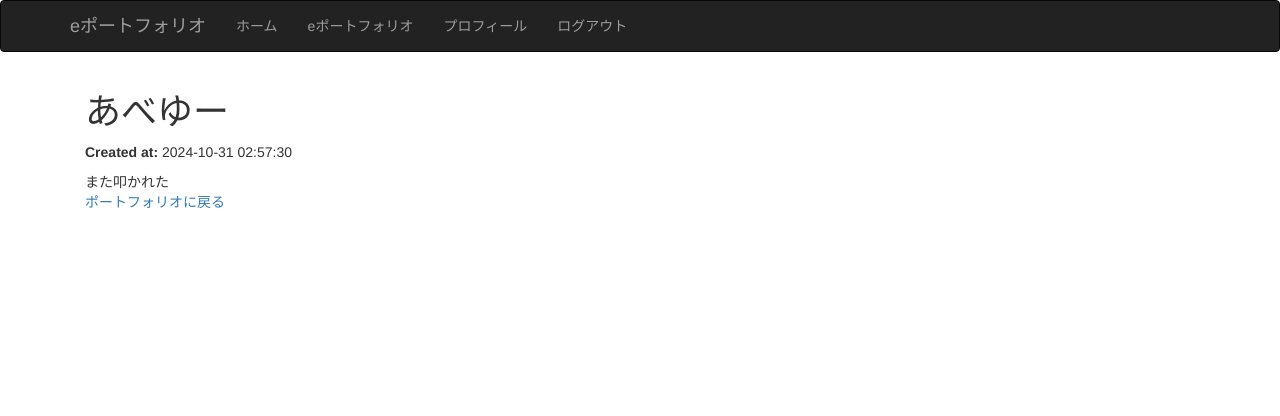
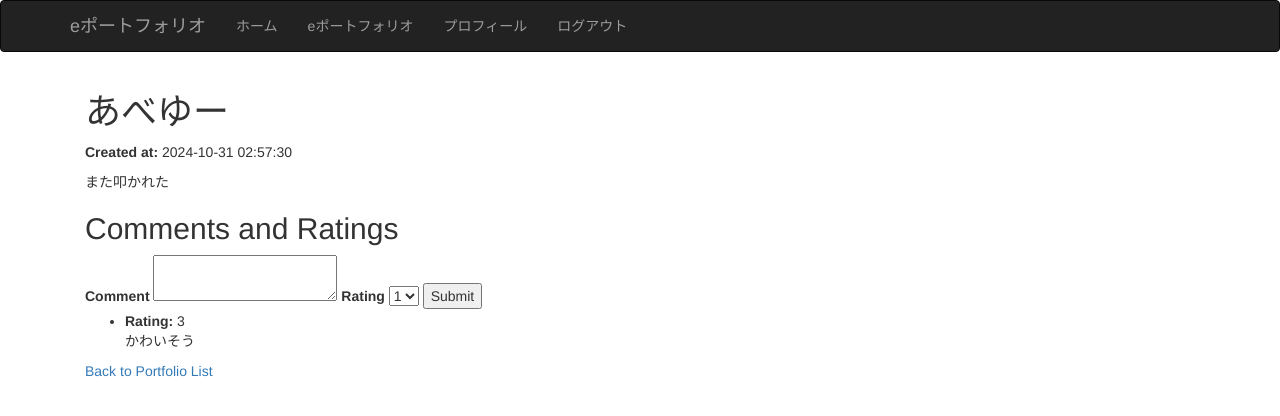
Before and after one commit to furuyashikiiori/Eport-folio, a Flask app: page /portfolio/1 in a window 1280 px wide. Shown: the top 416 px of the page. Run offline with Flask 3, Linux system fonts and the light colour scheme; a user stored in the database is signed in; data comes from the database, SQL or seed files in the repository; both versions use the stored data as it was after the commit; some libraries are stand-ins or nearby versions.

Commit message:
一旦教師側基本

```diff
--- a/app.py
+++ b/app.py
@@ -1,5 +1,5 @@
 from flask import Flask, render_template, redirect, url_for, session, request, flash
-from forms import RegistrationForm, LoginForm, PortfolioForm, ProfileEditForm
+from forms import RegistrationForm, LoginForm, PortfolioForm, ProfileEditForm, SearchForm, CommentForm
 from models import User, Portfolio
 from werkzeug.security import generate_password_hash, check_password_hash
 import sqlite3
@@ -39,6 +39,18 @@ def create_tables():
             FOREIGN KEY (user_id) REFERENCES user (id)
         )
     ''')
+    cursor.execute('''
+        CREATE TABLE IF NOT EXISTS comments (
+            id INTEGER PRIMARY KEY AUTOINCREMENT,
+            portfolio_id INTEGER,
+            teacher_id INTEGER,
+            comment TEXT,
+            rating INTEGER,
+            created_at TIMESTAMP DEFAULT CURRENT_TIMESTAMP,
+            FOREIGN KEY (portfolio_id) REFERENCES portfolio (id),
+            FOREIGN KEY (teacher_id) REFERENCES user (id)
+        )
+    ''')
     conn.commit()
     conn.close()
 
@@ -69,6 +81,29 @@ def register():
         return redirect(url_for('login'))
     return render_template('register.html', form=form)
 
+# @app.route('/login', methods=['GET', 'POST'])
+# def login():
+#     form = LoginForm()
+#     if form.validate_on_submit():
+#         username = form.username.data
+#         password = form.password.data
+
+#         conn = get_db_connection()
+#         cursor = conn.cursor()
+#         cursor.execute("SELECT * FROM user WHERE username = ?", (username,))
+#         user_row = cursor.fetchone()
+#         conn.close()
+
+#         if user_row and check_password_hash(user_row['password'], password):
+#             user = User(user_row['id'], user_row['username'], user_row['password'], user_row['role'])
+#             session['user_id'] = user.id
+#             session['role'] = user.role
+#             flash('Login successful!', 'success')
+#             return redirect(url_for('index'))
+#         else:
+#             flash('Login failed. Check your username and/or password.', 'danger')
+#     return render_template('login.html', form=form)
+
 @app.route('/login', methods=['GET', 'POST'])
 def login():
     form = LoginForm()
@@ -87,9 +122,14 @@ def login():
             session['user_id'] = user.id
             session['role'] = user.role
             flash('Login successful!', 'success')
-            return redirect(url_for('index'))
+
+            if user.role == 'teacher':
+                return redirect(url_for('teacher_dashboard'))
+            else:
+                return redirect(url_for('index'))
         else:
             flash('Login failed. Check your username and/or password.', 'danger')
+
     return render_template('login.html', form=form)
 
 @app.route('/logout')
@@ -103,6 +143,7 @@ def portfolio():
     if 'user_id' not in session:
         flash('You need to be logged in to view this page.', 'danger')
         return redirect(url_for('login'))
+
     form = PortfolioForm()
     if form.validate_on_submit():
         title = form.title.data
@@ -129,24 +170,25 @@ def portfolio():
 
     return render_template('portfolio.html', form=form, portfolios=portfolios)
 
-@app.route('/portfolio/<int:portfolio_id>')
-def show_portfolio(portfolio_id):
-    if 'user_id' not in session:
-        flash('You need to be logged in to view this page.', 'danger')
-        return redirect(url_for('login'))
 
-    conn = get_db_connection()
-    cursor = conn.cursor()
-    cursor.execute("SELECT * FROM portfolio WHERE id = ?", (portfolio_id,))
-    portfolio_row = cursor.fetchone()
-    conn.close()
+# @app.route('/portfolio/<int:portfolio_id>')
+# def show_portfolio(portfolio_id):
+#     if 'user_id' not in session:
+#         flash('You need to be logged in to view this page.', 'danger')
+#         return redirect(url_for('login'))
 
-    if portfolio_row:
-        portfolio = Portfolio(portfolio_row['id'], portfolio_row['user_id'], portfolio_row['title'], portfolio_row['content'], portfolio_row['created_at'])
-        return render_template('portfolio_detail.html', portfolio=portfolio)
-    else:
-        flash('Portfolio not found.', 'danger')
-        return redirect(url_for('portfolio'))
+#     conn = get_db_connection()
+#     cursor = conn.cursor()
+#     cursor.execute("SELECT * FROM portfolio WHERE id = ?", (portfolio_id,))
+#     portfolio_row = cursor.fetchone()
+#     conn.close()
+
+#     if portfolio_row:
+#         portfolio = Portfolio(portfolio_row['id'], portfolio_row['user_id'], portfolio_row['title'], portfolio_row['content'], portfolio_row['created_at'])
+#         return render_template('portfolio_detail.html', portfolio=portfolio)
+#     else:
+#         flash('Portfolio not found.', 'danger')
+#         return redirect(url_for('portfolio'))
 
 @app.route('/profile')
 def profile():
@@ -220,5 +262,106 @@ def edit_profile():
         flash('User not found.', 'danger')
         return redirect(url_for('profile'))
 
+@app.route('/teacher_dashboard', methods=['GET', 'POST'])
+def teacher_dashboard():
+    if 'user_id' not in session or session.get('role') != 'teacher':
+        flash('You need to be logged in as a teacher to view this page.', 'danger')
+        return redirect(url_for('login'))
+
+    form = SearchForm()
+    students = []
+
+    if form.validate_on_submit():
+        search_query = form.search_query.data
+        conn = get_db_connection()
+        cursor = conn.cursor()
+        cursor.execute("SELECT * FROM user WHERE role = 'student' AND username LIKE ?", ('%' + search_query + '%',))
+        students = cursor.fetchall()
+        conn.close()
+
+    return render_template('teacher_dashboard.html', form=form, students=students)
+
+# @app.route('/view_portfolio/<int:student_id>')
+# def view_portfolio(student_id):
+#     if 'user_id' not in session or session.get('role') != 'teacher':
+#         flash('You need to be logged in as a teacher to view this page.', 'danger')
+#         return redirect(url_for('login'))
+
+#     conn = get_db_connection()
+#     cursor = conn.cursor()
+#     cursor.execute("SELECT * FROM user WHERE id = ?", (student_id,))
+#     student = cursor.fetchone()
+
+#     if not student:
+#         flash('Student not found.', 'danger')
+#         return redirect(url_for('teacher_dashboard'))
+
+#     cursor.execute("SELECT * FROM portfolio WHERE user_id = ?", (student_id,))
+#     portfolio_rows = cursor.fetchall()
+#     conn.close()
+
+#     portfolios = [Portfolio(row['id'], row['user_id'], row['title'], row['content'], row['created_at'])
+#                   for row in portfolio_rows]
+
+#     return render_template('view_portfolio.html', student=student, portfolios=portfolios)
+@app.route('/view_portfolio/<int:student_id>')
+def view_portfolio(student_id):
+    if 'user_id' not in session or session.get('role') != 'teacher':
+        flash('You need to be logged in as a teacher to view this page.', 'danger')
+        return redirect(url_for('login'))
+
+    conn = get_db_connection()
+    cursor = conn.cursor()
+    cursor.execute("SELECT * FROM user WHERE id = ?", (student_id,))
+    student = cursor.fetchone()
+
+    if not student:
+        flash('Student not found.', 'danger')
+        return redirect(url_for('teacher_dashboard'))
+
+    cursor.execute("SELECT * FROM portfolio WHERE user_id = ?", (student_id,))
+    portfolio_rows = cursor.fetchall()
+    conn.close()
+
+    portfolios = [Portfolio(row['id'], row['user_id'], row['title'], row['content'], row['created_at'])
+                  for row in portfolio_rows]
+
+    return render_template('view_portfolio.html', student=student, portfolios=portfolios)
+
+@app.route('/portfolio/<int:portfolio_id>', methods=['GET', 'POST'])
+def show_portfolio_with_comment(portfolio_id):
+    if 'user_id' not in session:
+        flash('You need to be logged in to view this page.', 'danger')
+        return redirect(url_for('login'))
+
+    conn = get_db_connection()
+    cursor = conn.cursor()
+    cursor.execute("SELECT * FROM portfolio WHERE id = ?", (portfolio_id,))
+    portfolio_row = cursor.fetchone()
+
+    if not portfolio_row:
+        flash('Portfolio not found.', 'danger')
+        conn.close()
+        return redirect(url_for('portfolio'))
+
+    portfolio = Portfolio(portfolio_row['id'], portfolio_row['user_id'], portfolio_row['title'], portfolio_row['content'], portfolio_row['created_at'])
+
+    cursor.execute("SELECT * FROM comments WHERE portfolio_id = ?", (portfolio_id,))
+    comments = cursor.fetchall()
+
+    form = CommentForm()
+    if form.validate_on_submit():
+        comment_text = form.comment.data
+        rating = form.rating.data
+        cursor.execute("INSERT INTO comments (portfolio_id, teacher_id, comment, rating) VALUES (?, ?, ?, ?)",
+                       (portfolio_id, session['user_id'], comment_text, rating))
+        conn.commit()
+        flash('Comment added!', 'success')
+        return redirect(url_for('show_portfolio_with_comment', portfolio_id=portfolio_id))
+
+    conn.close()
+
+    return render_template('portfolio_detail.html', portfolio=portfolio, comments=comments, form=form)
+
 if __name__ == '__main__':
     app.run(debug=True, host='127.0.0.1')  # ポートオプションもデフォルトの5000を使用
--- a/forms.py
+++ b/forms.py
@@ -29,3 +29,8 @@ class ProfileEditForm(FlaskForm):
 class SearchForm(FlaskForm):
     search_query = StringField('Search Student', validators=[DataRequired()])
     submit = SubmitField('Search')
+
+class CommentForm(FlaskForm):
+    comment = TextAreaField('Comment', validators=[DataRequired()])
+    rating = SelectField('Rating', choices=[('1', '1'), ('2', '2'), ('3', '3'), ('4', '4'), ('5', '5')], validators=[DataRequired()])
+    submit = SubmitField('Submit')
--- a/templates/portfolio_detail.html
+++ b/templates/portfolio_detail.html
@@ -4,6 +4,25 @@
   <h1>{{ portfolio.title }}</h1>
   <p><strong>Created at:</strong> {{ portfolio.created_at }}</p>
   <div>{{ portfolio.content }}</div>
-  <a href="{{ url_for('portfolio') }}">ポートフォリオに戻る</a>
+
+  <h2>Comments and Ratings</h2>
+  <form
+    method="POST"
+    action="{{ url_for('show_portfolio_with_comment', portfolio_id=portfolio.id) }}"
+  >
+    {{ form.hidden_tag() }} {{ form.comment.label }} {{ form.comment() }} {{
+    form.rating.label }} {{ form.rating() }} {{ form.submit() }}
+  </form>
+
+  <ul>
+    {% for comment in comments %}
+    <li>
+      <strong>Rating:</strong> {{ comment['rating'] }} <br />
+      {{ comment['comment'] }}
+    </li>
+    {% endfor %}
+  </ul>
+
+  <a href="{{ url_for('portfolio') }}">Back to Portfolio List</a>
 </div>
 {% endblock %}
```
Also changed, not shown: templates/base2.html (added, +47 -0 lines), templates/portfolio.html (+15 -21 lines), templates/teacher_dashboard.html (added, +70 -0 lines), templates/view_portfolio.html (added, +62 -0 lines), eportfolio.db.
